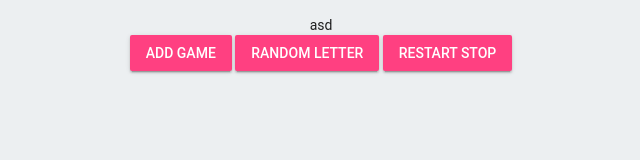
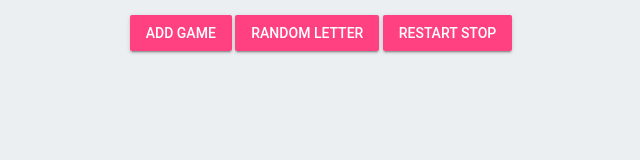
Before and after one commit to solnet-aquarium/solnet-stop-game, a plain HTML site: page public/admin.html in a window 1280 px wide. Shown: the whole page, without its empty margins (319-959 px from the left). Drawn offline with nearby package versions, Linux system fonts and the light colour scheme.

Commit message:
removing asd

```diff
--- a/public/admin.html
+++ b/public/admin.html
@@ -14,7 +14,7 @@
 
 <body>
     <div class="center_button">
-        <div id="status">asd</div>
+        <div id="status"></div>
         <button class="mdl-button mdl-js-button mdl-button--raised mdl-button--accent" id="btnAddGame" onclick="addGame()">Add game</button>
         <button class="mdl-button mdl-js-button mdl-button--raised mdl-button--accent" id="btnAddGame" onclick="chooseLetter()">Random Letter</button>
         <button class="mdl-button mdl-js-button mdl-button--raised mdl-button--accent" id="btnAddGame" onclick="stopRestart()">restart stop</button>
```
